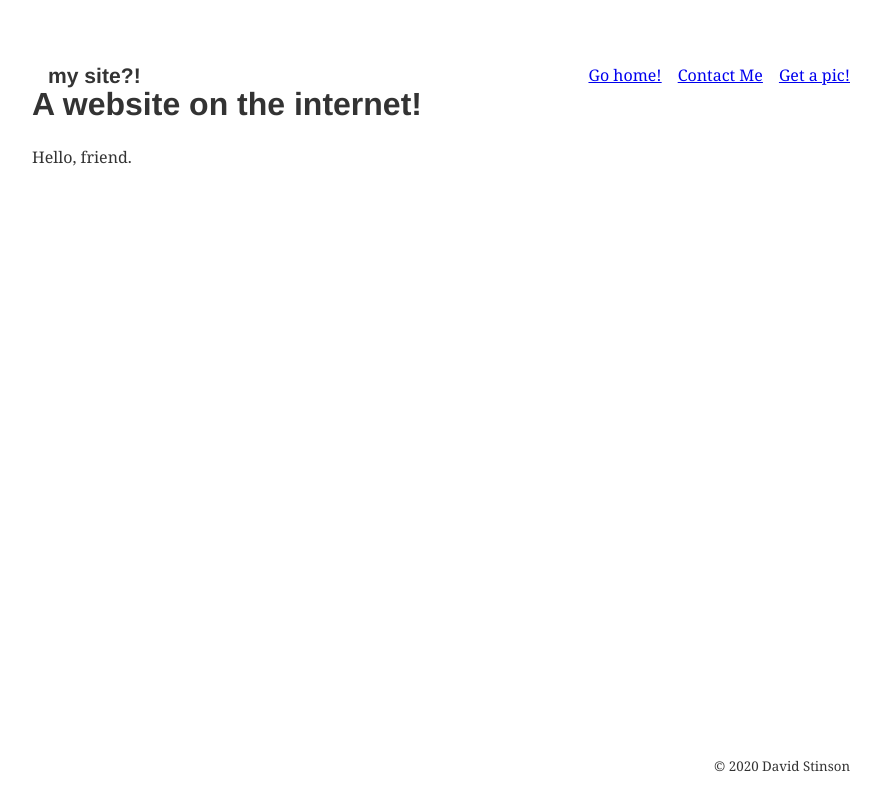
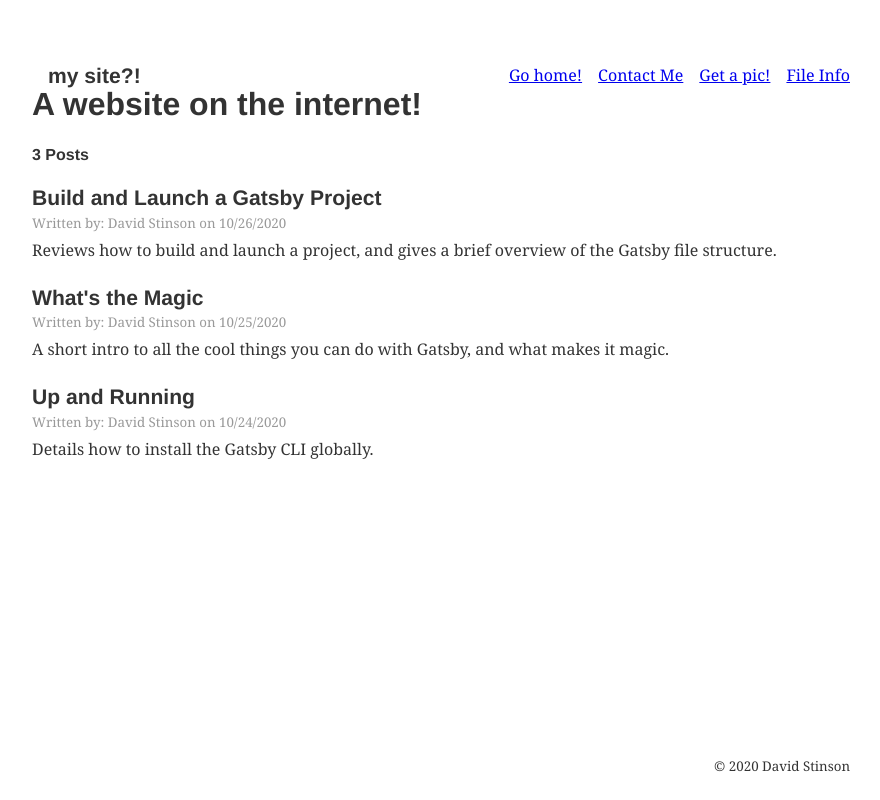
Before and after one commit to DavidAndShark/hello-gatsby, a Gatsby site: page / in a window 1280 px wide. Shown: the whole page, without its empty margins (199-1079 px from the left). Built offline with nearby package versions, Linux system fonts and the light colour scheme; Gatsby itself is replaced by a stand-in of ours; some packages are replaced by stand-ins of ours.

Commit message:
implement markdown transformer

```diff
--- a/gatsby-config.js
+++ b/gatsby-config.js
@@ -23,5 +23,6 @@ module.exports = {
         path: `${__dirname}/src/data/posts/`,
       },
     },
+    `gatsby-transformer-remark`,
   ],
 }
--- a/src/components/navbar/index.jsx
+++ b/src/components/navbar/index.jsx
@@ -9,6 +9,7 @@ export default function NavBar() {
       <Link to="/">Go home!</Link>
       <Link to="/contact">Contact Me</Link>
       <Link to="/my-random-pic">Get a pic!</Link>
+      <Link to="/my-posts">File Info</Link>
     </nav>
   )
 }
--- a/src/data/posts/build-an-launch-a-gatsby-project.md
+++ b/src/data/posts/build-an-launch-a-gatsby-project.md
@@ -2,6 +2,7 @@
 title: "Build and Launch a Gatsby Project"
 date: "10/26/2020"
 author: "David Stinson"
+description: "Reviews how to build and launch a project, and gives a brief overview of the Gatsby file structure."
 ---
 
 ![Falcon Heavy Launch, by SpaceX. Found at unsplash.com/@spacex](https://images.unsplash.com/photo-1517976487492-5750f3195933?ixlib=rb-1.2.1&ixid=eyJhcHBfaWQiOjEyMDd9&auto=format&fit=crop&w=1200&q=80)
--- a/src/data/posts/installation.md
+++ b/src/data/posts/installation.md
@@ -2,6 +2,7 @@
 title: "Up and Running"
 date: "10/24/2020"
 author: "David Stinson"
+description: "Details how to install the Gatsby CLI globally."
 ---
 
 ![The legs of a running person, by sporlab, found at unsplash.com/@sporlab](https://images.unsplash.com/photo-1571008887538-b36bb32f4571?ixlib=rb-1.2.1&ixid=eyJhcHBfaWQiOjEyMDd9&auto=format&fit=crop&w=1200&q=80)
--- a/src/data/posts/whats-the-magic.md
+++ b/src/data/posts/whats-the-magic.md
@@ -2,6 +2,7 @@
 title: "What's the Magic"
 date: "10/25/2020"
 author: "David Stinson"
+description: "A short intro to all the cool things you can do with Gatsby, and what makes it magic."
 ---
 
 ![A person touching an orb of power (maybe not magic as much as science, whoops!). By Ramón Salinero, found at unsplash.com/@donramxn](https://images.unsplash.com/photo-1496065187959-7f07b8353c55?ixlib=rb-1.2.1&ixid=eyJhcHBfaWQiOjEyMDd9&auto=format&fit=crop&w=1200&q=80)
--- a/src/pages/index.jsx
+++ b/src/pages/index.jsx
@@ -2,12 +2,24 @@ import React from "react"
 import { graphql } from "gatsby"
 import Header from "../components/header"
 import Layout from "../components/layout"
+import styles from "./index.module.css"
 
 export default function Home({ data }) {
   return (
     <Layout>
       <Header headerText={data.site.siteMetadata.title}/>
-      Hello, friend.
+      <h4>{data.allMarkdownRemark.totalCount} Posts</h4>
+      {data.allMarkdownRemark.edges.map(({ node }) => (
+        <article key={node.id}>
+          <h3 className={styles.postTitle}>
+            {node.frontmatter.title}
+          </h3>
+          <p className={styles.byline}><small>
+            Written by: {node.frontmatter.author} on {node.frontmatter.date}
+          </small></p>
+          <p>{node.frontmatter.description}</p>
+        </article>
+      ))}
     </Layout>
   )
 }
@@ -19,5 +31,19 @@ export const query = graphql`
         title
       }
     }
+    allMarkdownRemark(sort: {fields: frontmatter___date, order: DESC}) {
+      edges {
+        node {
+          id
+          frontmatter {
+            author
+            date
+            description
+            title
+          }
+        }
+      }
+      totalCount
+    }
   }
 `
--- /dev/null
+++ b/src/pages/index.module.css
@@ -0,0 +1,8 @@
+.postTitle {
+  margin-bottom: .1rem;
+}
+
+.byline {
+  margin-bottom: .3rem;
+  color: #999999
+}
```
